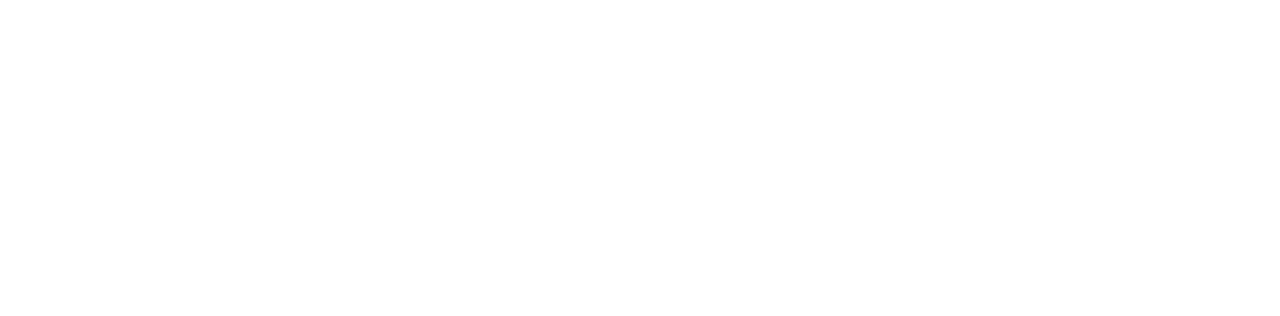
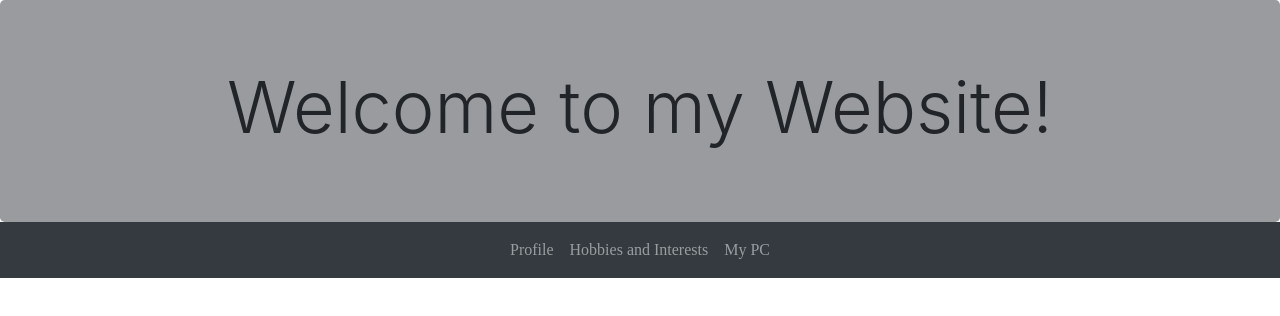
Before and after one commit to benjaminalbertson/My-Website, a plain HTML site: page home.html in a window 1280 px wide. Drawn offline with nearby package versions, Linux system fonts and the light colour scheme.

Commit message:
header and nav

```diff
--- a/home.html
+++ b/home.html
@@ -1,12 +1,47 @@
-<!DOCTYPE html>
+<!doctype html>
 <html lang="en">
-<head>
-    <meta charset="UTF-8">
-    <meta name="viewport" content="width=device-width, initial-scale=1.0">
-    <meta http-equiv="X-UA-Compatible" content="ie=edge">
-    <title>Document</title>
-</head>
-<body>
+  <head>
+    <!-- Required meta tags -->
+    <meta charset="utf-8">
+    <meta name="viewport" content="width=device-width, initial-scale=1, shrink-to-fit=no">
 
-</body>
+    <!-- Bootstrap CSS -->
+    <link rel="stylesheet" href="https://stackpath.bootstrapcdn.com/bootstrap/4.2.1/css/bootstrap.min.css" integrity="sha384-GJzZqFGwb1QTTN6wy59ffF1BuGJpLSa9DkKMp0DgiMDm4iYMj70gZWKYbI706tWS" crossorigin="anonymous">
+
+    <link rel="stylesheet" href="style.css">
+
+    <title>Benjamin Albertson</title>
+  </head>
+  <body>
+
+    <!-- Optional JavaScript -->
+    <!-- jQuery first, then Popper.js, then Bootstrap JS -->
+    <script src="https://code.jquery.com/jquery-3.3.1.slim.min.js" integrity="sha384-q8i/X+965DzO0rT7abK41JStQIAqVgRVzpbzo5smXKp4YfRvH+8abtTE1Pi6jizo" crossorigin="anonymous"></script>
+    <script src="https://cdnjs.cloudflare.com/ajax/libs/popper.js/1.14.6/umd/popper.min.js" integrity="sha384-wHAiFfRlMFy6i5SRaxvfOCifBUQy1xHdJ/yoi7FRNXMRBu5WHdZYu1hA6ZOblgut" crossorigin="anonymous"></script>
+    <script src="https://stackpath.bootstrapcdn.com/bootstrap/4.2.1/js/bootstrap.min.js" integrity="sha384-B0UglyR+jN6CkvvICOB2joaf5I4l3gm9GU6Hc1og6Ls7i6U/mkkaduKaBhlAXv9k" crossorigin="anonymous"></script>
+  <header>
+      <div class="jumbotron">
+        <h1 class="display-3">Welcome to my Website!</h1>
+      </div>
+  </header>
+
+  <nav class="navbar navbar-expand-sm bg-dark navbar-dark justify-content-center">
+      <ul class="navbar-nav">
+        <li class="nav-item">
+          <a class="nav-link" href="#">Profile</a>
+        </li>
+        <li class="nav-item">
+          <a class="nav-link" href="#">Hobbies and Interests</a>
+        </li>
+        <li class="nav-item">
+          <a class="nav-link" href="#">My PC</a>
+        </li>
+      </ul>
+    </nav>
+
+    <main>
+
+
+    </main>
+  </body>
 </html>
--- /dev/null
+++ b/style.css
@@ -0,0 +1,9 @@
+.jumbotron {
+    margin-bottom: 0px;
+    text-align: center;
+    background-color: #999b9e;
+}
+
+.nav-link {
+    font-family: 'Times New Roman', Times, serif;
+}
```
